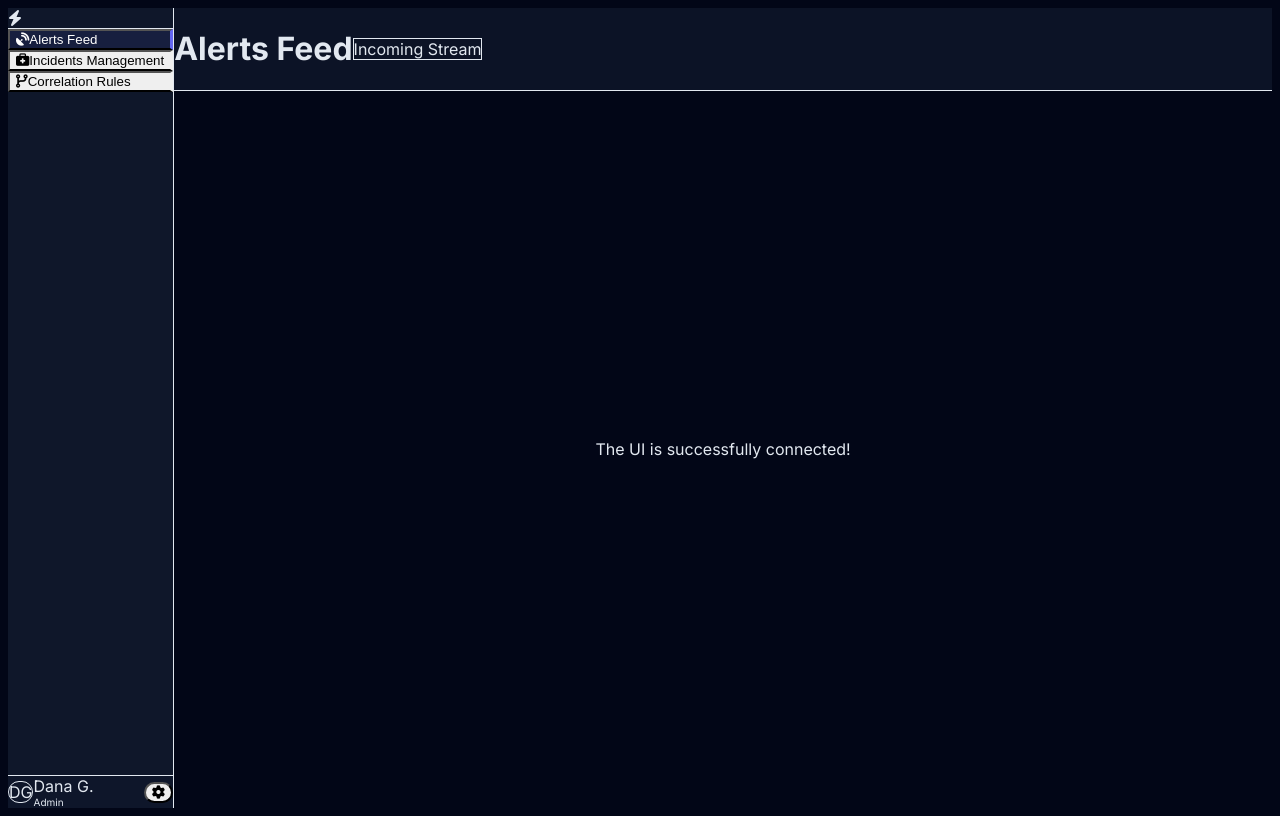
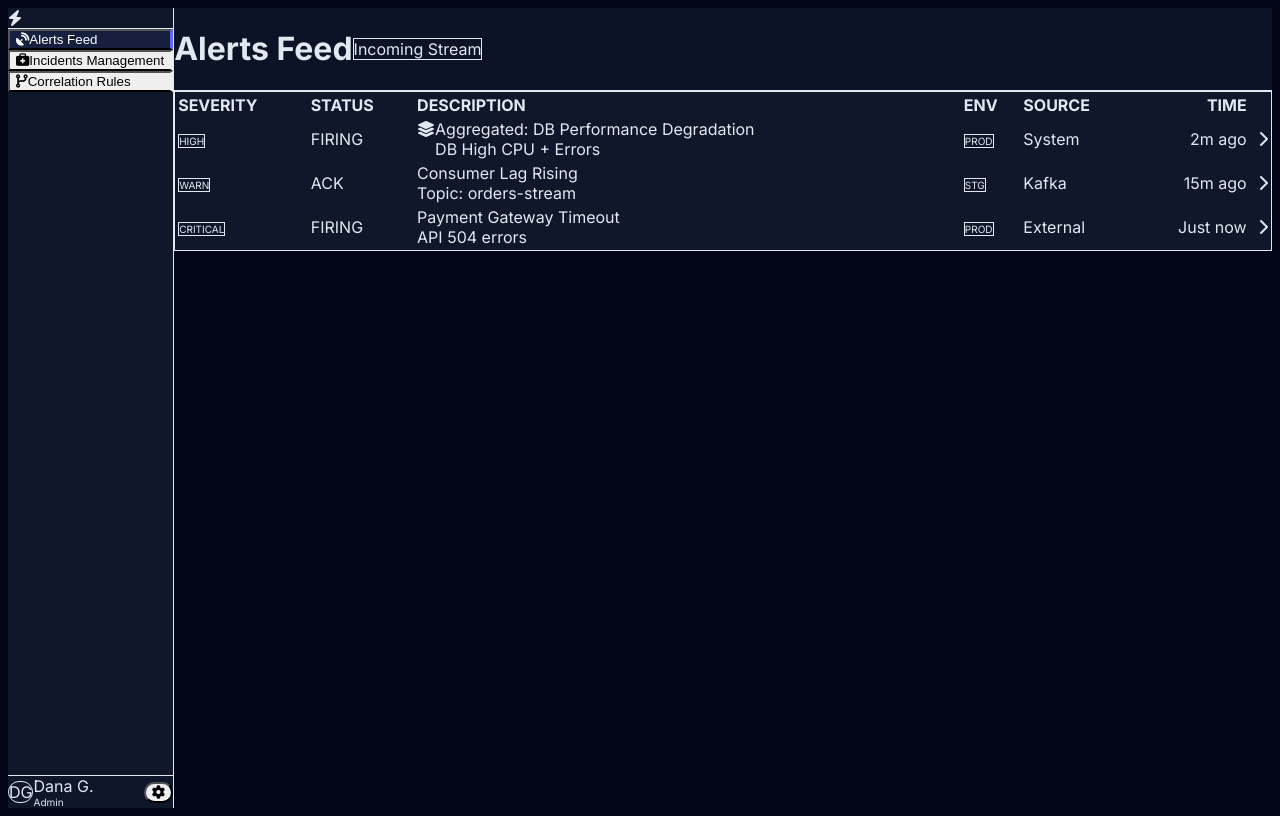
Before and after one commit to AlertIQOG/AlertIQ, a Next.js app in the folder frontend/: page / in a window 1280 px wide. Built offline with nearby package versions, Linux system fonts and the light colour scheme.

Commit message:
feat: develop dynamic table component with mock data

```diff
--- /dev/null
+++ b/frontend/app/components/AlertsTable.tsx
@@ -0,0 +1,63 @@
+import { mockAlerts } from '../data/mockAlerts';
+
+export default function AlertsTable() {
+  const getSeverityStyles = (severity: string) => {
+    switch (severity) {
+      case 'CRITICAL': return 'bg-red-500/10 text-red-400 border-red-500/20';
+      case 'HIGH': return 'bg-orange-500/10 text-orange-400 border-orange-500/20';
+      case 'WARN': return 'bg-yellow-500/10 text-yellow-400 border-yellow-500/20';
+      default: return 'bg-blue-500/10 text-blue-400 border-blue-500/20';
+    }
+  };
+
+  return (
+    <div className="bg-slate-900 border border-slate-800 rounded-xl overflow-hidden shadow-sm">
+      <table className="w-full text-left">
+        <thead className="bg-slate-800/50 text-xs uppercase font-semibold text-slate-500 border-b border-slate-800">
+          <tr>
+            <th className="px-4 py-3 w-24">Severity</th>
+            <th className="px-4 py-3 w-24">Status</th>
+            <th className="px-4 py-3">Description</th>
+            <th className="px-4 py-3 w-24">Env</th>
+            <th className="px-4 py-3 w-32">Source</th>
+            <th className="px-4 py-3 w-24 text-right">Time</th>
+            <th className="px-4 py-3 w-10"></th>
+          </tr>
+        </thead>
+        <tbody className="divide-y divide-slate-800 text-slate-300">
+          {mockAlerts.map((alert) => (
+            <tr key={alert.id} className={`hover:bg-slate-800/50 transition cursor-pointer bg-slate-800/30 ${alert.isAggregated ? 'border-l-2 border-orange-500' : ''}`}>
+              <td className="px-4 py-3">
+                <span className={`inline-flex items-center gap-1 px-2 py-1 rounded text-[10px] font-bold border ${getSeverityStyles(alert.severity)}`}>
+                  {alert.severity}
+                </span>
+              </td>
+              <td className="px-4 py-3">
+                <span className={`text-xs font-bold ${alert.status === 'FIRING' ? 'text-red-400 animate-pulse' : 'text-blue-400'}`}>
+                  {alert.status}
+                </span>
+              </td>
+              <td className="px-4 py-3">
+                <div className="flex items-start gap-3">
+                  {alert.isAggregated && <div className="mt-0.5 text-slate-400"><i className="fas fa-layer-group"></i></div>}
+                  <div>
+                    <div className="font-medium text-white">{alert.title}</div>
+                    <div className="text-xs text-slate-500 mt-0.5">{alert.rule}</div>
+                  </div>
+                </div>
+              </td>
+              <td className="px-4 py-3">
+                <span className="px-2 py-0.5 rounded text-[10px] font-bold bg-slate-700 text-slate-300 border border-slate-600">
+                  {alert.environment}
+                </span>
+              </td>
+              <td className="px-4 py-3 text-xs text-slate-400">{alert.source}</td>
+              <td className="px-4 py-3 text-xs text-slate-400 text-right">{alert.time}</td>
+              <td className="px-4 py-3 text-right"><i className="fas fa-chevron-right text-slate-600"></i></td>
+            </tr>
+          ))}
+        </tbody>
+      </table>
+    </div>
+  );
+}
--- /dev/null
+++ b/frontend/app/data/mockAlerts.ts
@@ -0,0 +1,35 @@
+export const mockAlerts = [
+  {
+    id: "1",
+    severity: "HIGH",
+    status: "FIRING",
+    title: "Aggregated: DB Performance Degradation",
+    rule: "DB High CPU + Errors",
+    environment: "PROD",
+    source: "System",
+    time: "2m ago",
+    isAggregated: true,
+  },
+  {
+    id: "2",
+    severity: "WARN",
+    status: "ACK",
+    title: "Consumer Lag Rising",
+    rule: "Topic: orders-stream",
+    environment: "STG",
+    source: "Kafka",
+    time: "15m ago",
+    isAggregated: false,
+  },
+  {
+    id: "3",
+    severity: "CRITICAL",
+    status: "FIRING",
+    title: "Payment Gateway Timeout",
+    rule: "API 504 errors",
+    environment: "PROD",
+    source: "External",
+    time: "Just now",
+    isAggregated: false,
+  }
+];
--- a/frontend/app/page.tsx
+++ b/frontend/app/page.tsx
@@ -1,3 +1,5 @@
+import AlertsTable from './components/AlertsTable';
+
 export default function Home() {
   return (
     <>
@@ -12,15 +14,15 @@ export default function Home() {
           </div>
           <nav className="px-3 space-y-2">
             <button className="nav-btn active w-full flex items-center px-4 py-3 text-slate-400 hover:text-white hover:bg-slate-800 rounded-lg transition-colors text-left group">
-              <i className="fas fa-satellite-dish w-6 group-hover:text-white"></i>
+              <i className="fas fa-satellite-dish w-5 text-center mr-2 group-hover:text-white"></i>
               <span className="font-medium">Alerts Feed</span>
             </button>
             <button className="nav-btn w-full flex items-center px-4 py-3 text-slate-400 hover:text-white hover:bg-slate-800 rounded-lg transition-colors text-left group">
-              <i className="fas fa-briefcase-medical w-6 group-hover:text-white"></i>
+              <i className="fas fa-briefcase-medical w-5 text-center mr-2 group-hover:text-white"></i>
               <span className="font-medium">Incidents Management</span>
             </button>
             <button className="nav-btn w-full flex items-center px-4 py-3 text-slate-400 hover:text-white hover:bg-slate-800 rounded-lg transition-colors text-left group">
-              <i className="fas fa-code-branch w-6 group-hover:text-white"></i>
+              <i className="fas fa-code-branch w-5 text-center mr-2 group-hover:text-white"></i>
               <span className="font-medium">Correlation Rules</span>
             </button>
           </nav>
@@ -51,8 +53,8 @@ export default function Home() {
           </div>
         </header>
 
-        <div className="flex-1 overflow-y-auto p-6 flex items-center justify-center">
-             <p className="text-slate-500 text-lg">The UI is successfully connected!</p>
+        <div className="flex-1 overflow-y-auto p-6">
+          <AlertsTable />
         </div>
       </main>
     </>
```
Also changed, not shown: package.json (added, +10 -0 lines), 2 other files (tests, documents, lock files or other folders).
